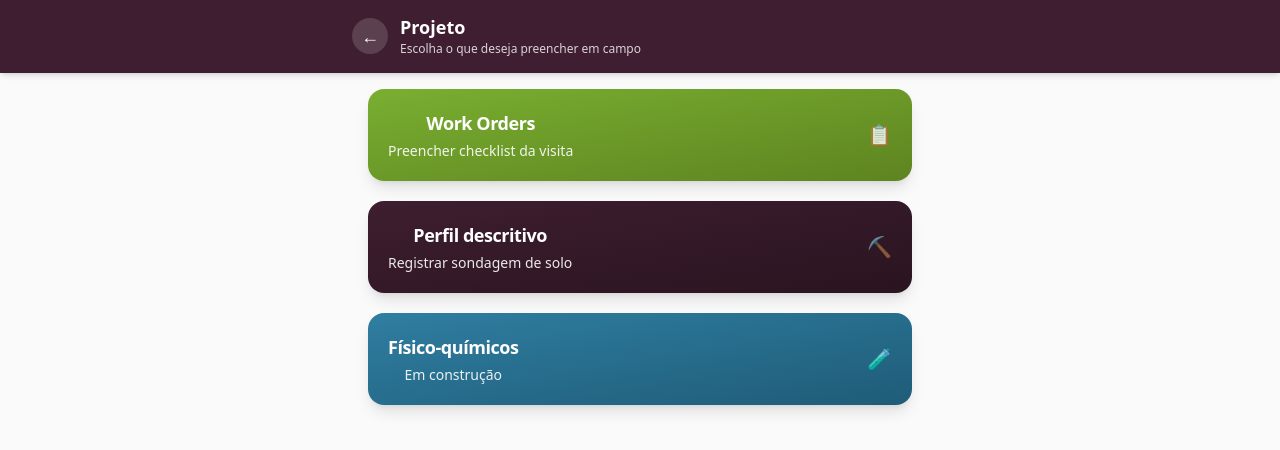
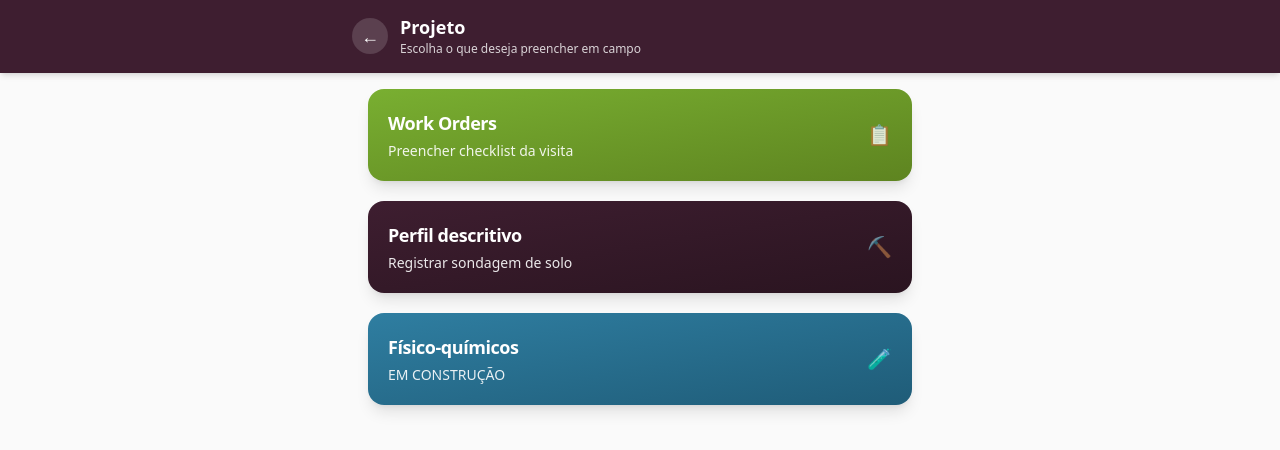
Before and after one commit to vitorkborman-cloud/gs-workorder, a Next.js app: page /mobile/projetos/1 in a window 1280 px wide. Shown: the top 450 px of the page. Built offline with nearby package versions, Linux system fonts and the light colour scheme; no server answers; the database is empty.

Commit message:
dslf´psd

```diff
--- a/app/mobile/projetos/[id]/page.tsx
+++ b/app/mobile/projetos/[id]/page.tsx
@@ -45,7 +45,6 @@ export default function MobileProjetoPage() {
             w-full
             rounded-2xl
             p-5
-            min-h-[90px]
             bg-gradient-to-br
             from-[var(--green)]
             to-[#5e8420]
@@ -55,9 +54,9 @@ export default function MobileProjetoPage() {
             transition
           "
         >
-          <div className="flex items-center justify-between h-full">
+          <div className="grid grid-cols-[1fr_auto] items-center">
 
-            <div>
+            <div className="text-left">
               <div className="text-lg font-semibold tracking-tight">
                 Work Orders
               </div>
@@ -67,7 +66,7 @@ export default function MobileProjetoPage() {
               </div>
             </div>
 
-            <div className="text-xl opacity-80">
+            <div className="text-xl opacity-80 pl-4">
               📋
             </div>
 
@@ -83,7 +82,6 @@ export default function MobileProjetoPage() {
             w-full
             rounded-2xl
             p-5
-            min-h-[90px]
             bg-gradient-to-br
             from-[var(--purple)]
             to-[#2a1420]
@@ -93,9 +91,9 @@ export default function MobileProjetoPage() {
             transition
           "
         >
-          <div className="flex items-center justify-between h-full">
+          <div className="grid grid-cols-[1fr_auto] items-center">
 
-            <div>
+            <div className="text-left">
               <div className="text-lg font-semibold tracking-tight">
                 Perfil descritivo
               </div>
@@ -105,7 +103,7 @@ export default function MobileProjetoPage() {
               </div>
             </div>
 
-            <div className="text-xl opacity-80">
+            <div className="text-xl opacity-80 pl-4">
               ⛏️
             </div>
 
@@ -121,7 +119,6 @@ export default function MobileProjetoPage() {
             w-full
             rounded-2xl
             p-5
-            min-h-[90px]
             bg-gradient-to-br
             from-[#2f7ea1]
             to-[#1f5c78]
@@ -131,19 +128,19 @@ export default function MobileProjetoPage() {
             transition
           "
         >
-          <div className="flex items-center justify-between h-full">
+          <div className="grid grid-cols-[1fr_auto] items-center">
 
-            <div>
+            <div className="text-left">
               <div className="text-lg font-semibold tracking-tight">
                 Físico-químicos
               </div>
 
               <div className="text-sm opacity-90 mt-1">
-                Em construção
+                EM CONSTRUÇÃO
               </div>
             </div>
 
-            <div className="text-xl opacity-80">
+            <div className="text-xl opacity-80 pl-4">
               🧪
             </div>
 
```
